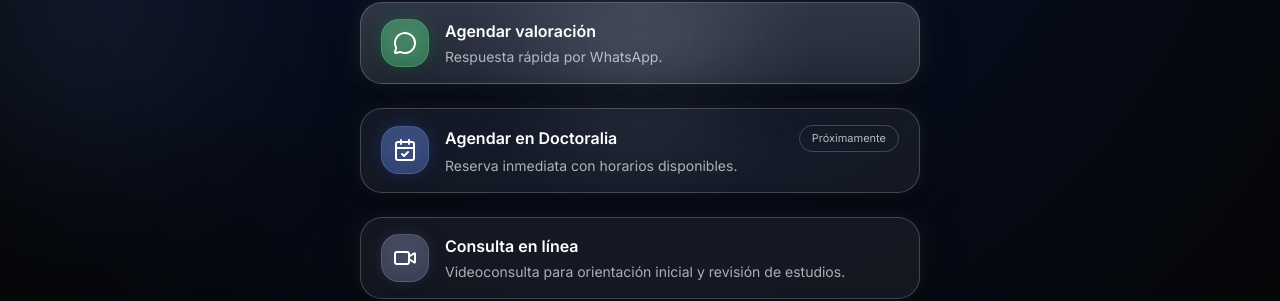
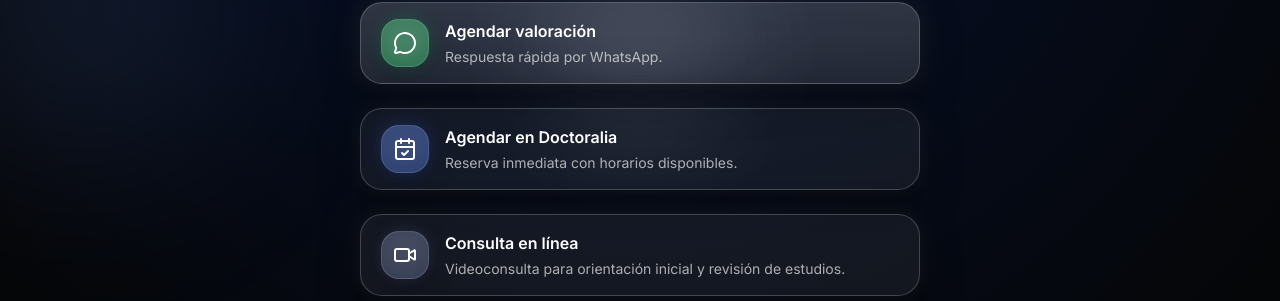
Before and after one commit to alexisgarciaortopedia/web-alexis-garcia, a Next.js app: page /agendar in a window 1280 px wide. Shown: the part 249-550 px from the top of the page. Built offline with nearby package versions, Linux system fonts and the light colour scheme; a web font is replaced by a local one.

Commit message:
Activa botón de Doctoralia en /agendar y elimina badge de Proximamente

```diff
--- a/app/agendar/AgendarClient.tsx
+++ b/app/agendar/AgendarClient.tsx
@@ -82,9 +82,8 @@
       title: "Agendar en Doctoralia",
       subtitle: "Reserva inmediata con horarios disponibles.",
       icon: <CalendarCheck className="h-6 w-6 text-white" />,
-      badge: "Próximamente",
-      onClick: () =>
-        showToast("Doctoralia estará disponible próximamente."),
+      externalHref:
+        "https://www.doctoralia.com.mx/alexis-garcia-de-los-santos/traumatologo/doxey-2#address-id=634240&is-online-only=false&filters%5Bspecializations%5D%5B%5D=69",
     },
     {
       key: "telemedicina",
```
